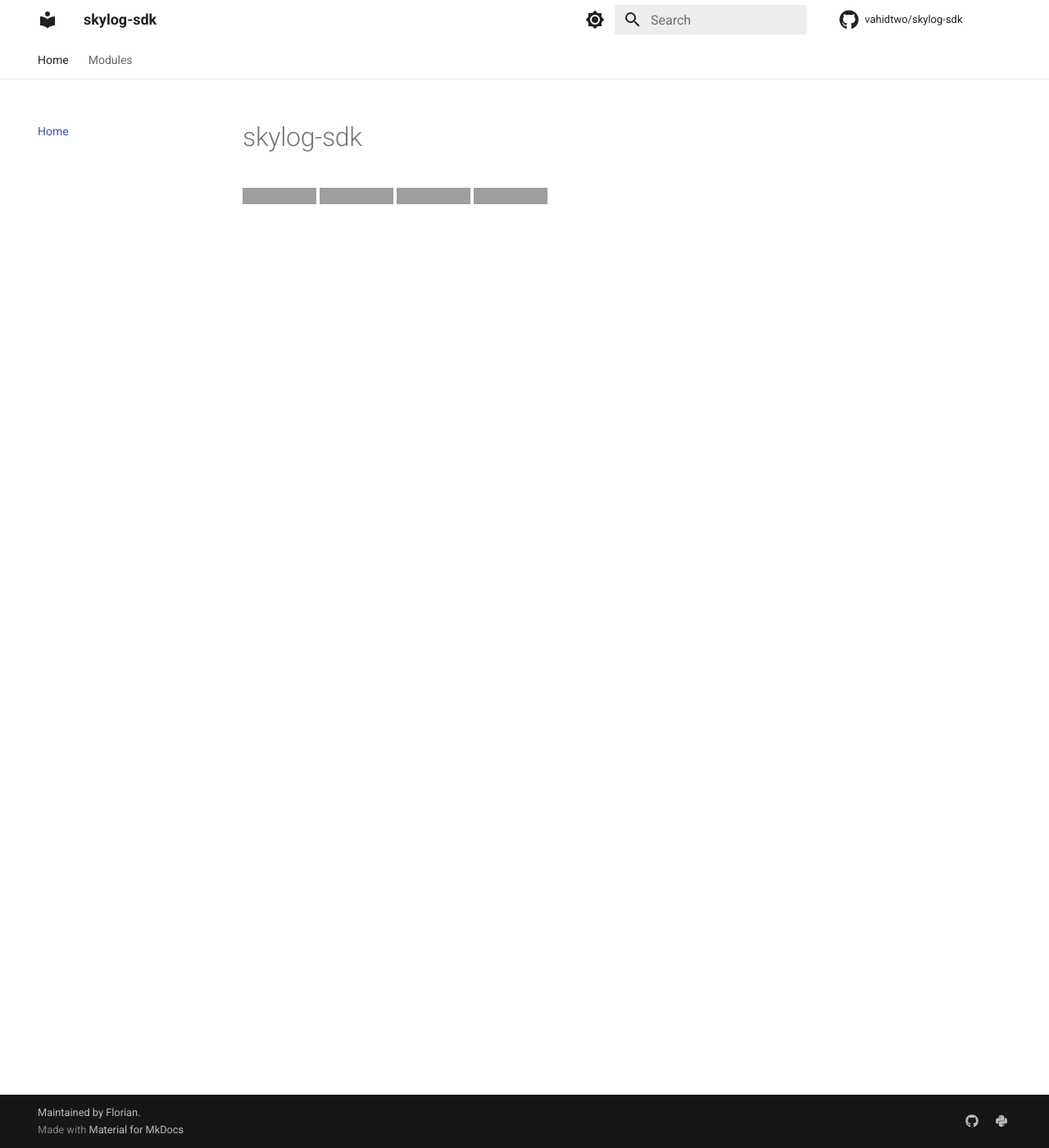
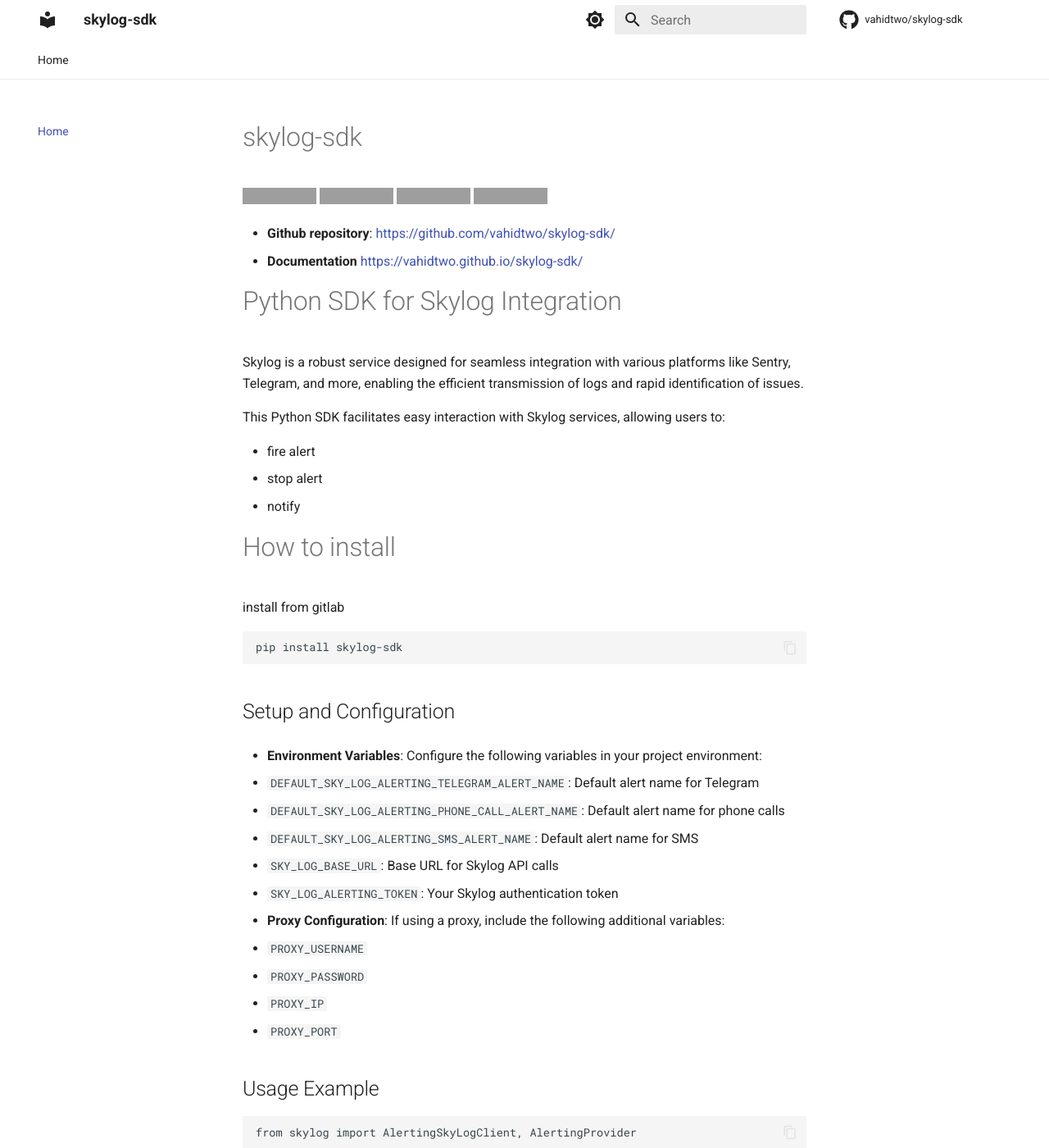
Before and after one commit to vahidtwo/skylog-sdk, an MkDocs documentation site: the page built from docs/index.md, in a window 1280 px wide and 1400 px high. Shown: the whole window at 82% size. Built offline with MkDocs 1.6.1 and Material for MkDocs 9.7.7, drawn with Linux system fonts in a browser that asks for light colours; comment, search, counter and statistics services are not loaded; some of the changed text lies outside the part shown; grey boxes are pictures that could not be loaded.

Commit message:
:memo: doc

````diff
--- a/docs/index.md
+++ b/docs/index.md
@@ -4,3 +4,68 @@
 [![Build status](https://img.shields.io/github/actions/workflow/status/vahidtwo/skylog-sdk/main.yml?branch=main)](https://github.com/vahidtwo/skylog-sdk/actions/workflows/main.yml?query=branch%3Amain)
 [![Commit activity](https://img.shields.io/github/commit-activity/m/vahidtwo/skylog-sdk)](https://img.shields.io/github/commit-activity/m/vahidtwo/skylog-sdk)
 [![License](https://img.shields.io/github/license/vahidtwo/skylog-sdk)](https://img.shields.io/github/license/vahidtwo/skylog-sdk)
+
+- **Github repository**: <https://github.com/vahidtwo/skylog-sdk/>
+- **Documentation** <https://vahidtwo.github.io/skylog-sdk/>
+
+# Python SDK for Skylog Integration
+
+Skylog is a robust service designed for seamless integration with various platforms like Sentry, Telegram,
+and more, enabling the efficient transmission of logs and rapid identification of issues.
+
+This Python SDK facilitates easy interaction with Skylog services, allowing users to:
+
+- fire alert
+- stop alert
+- notify
+
+# How to install
+
+install from gitlab
+
+```bash
+pip install skylog-sdk
+```
+
+## Setup and Configuration
+
+- **Environment Variables**: Configure the following variables in your project environment:
+
+  - `DEFAULT_SKY_LOG_ALERTING_TELEGRAM_ALERT_NAME`: Default alert name for Telegram
+  - `DEFAULT_SKY_LOG_ALERTING_PHONE_CALL_ALERT_NAME`: Default alert name for phone calls
+  - `DEFAULT_SKY_LOG_ALERTING_SMS_ALERT_NAME`: Default alert name for SMS
+  - `SKY_LOG_BASE_URL`: Base URL for Skylog API calls
+  - `SKY_LOG_ALERTING_TOKEN`: Your Skylog authentication token
+
+- **Proxy Configuration**: If using a proxy, include the following additional variables:
+  - `PROXY_USERNAME`
+  - `PROXY_PASSWORD`
+  - `PROXY_IP`
+  - `PROXY_PORT`
+
+## Usage Example
+
+```python
+from skylog import AlertingSkyLogClient, AlertingProvider
+
+# Initialize the Skylog client with the desired provider (e.g., Telegram)
+client = AlertingSkyLogClient(provider=AlertingProvider.telegram)
+
+# Example Operations:
+client.fire_alert(description='Issue detected', instance_name='unique_key', provider=AlertingProvider.sms)
+client.stop_alert(description='Issue resolved', instance_name='unique_key', provider=AlertingProvider.sms)
+client.notify(description='Alert notification', instance_name='unique_key', provider=AlertingProvider.telegram)
+```
+
+## Concepts to Understand
+
+### Alertname and Instance
+
+- **Alertname**: Represents the provider or service. It identifies where Skylog sends alerts.
+- **Instance**: A unique identifier within a group alert, specifying a particular part of a universal alert.
+
+### Alerts Management
+
+- **Firing an Alert**: Triggering an alert, resulting in immediate notifications sent to relevant endpoints.
+- **Stopping an Alert**: Removing a fired alert, resolving it and stopping further notifications.
+- **Notifying an Alert**: Sending messages to endpoints without adding records to the triggered list.
--- a/mkdocs.yml
+++ b/mkdocs.yml
@@ -9,7 +9,6 @@
 
 nav:
   - Home: index.md
-  - Modules: modules.md
 plugins:
   - search
   - mkdocstrings:
@@ -20,8 +19,6 @@
             - sys.path.append('../')
 theme:
   name: material
-  feature:
-    tabs: true
   palette:
     - media: "(prefers-color-scheme: light)"
       scheme: default
@@ -37,6 +34,17 @@
       toggle:
         icon: material/brightness-4
         name: Switch to light mode
+  features:
+    - search.suggest
+    - search.highlight
+    - content.tabs.link
+    - navigation.indexes
+    - content.tooltips
+    - navigation.path
+    - content.code.annotate
+    - content.code.copy
+    - content.code.select
+    - navigation.tabs
   icon:
     repo: fontawesome/brands/github
 
````
Also changed, not shown: docs/modules.md (deleted, +0 -1 lines), 1 other file.
